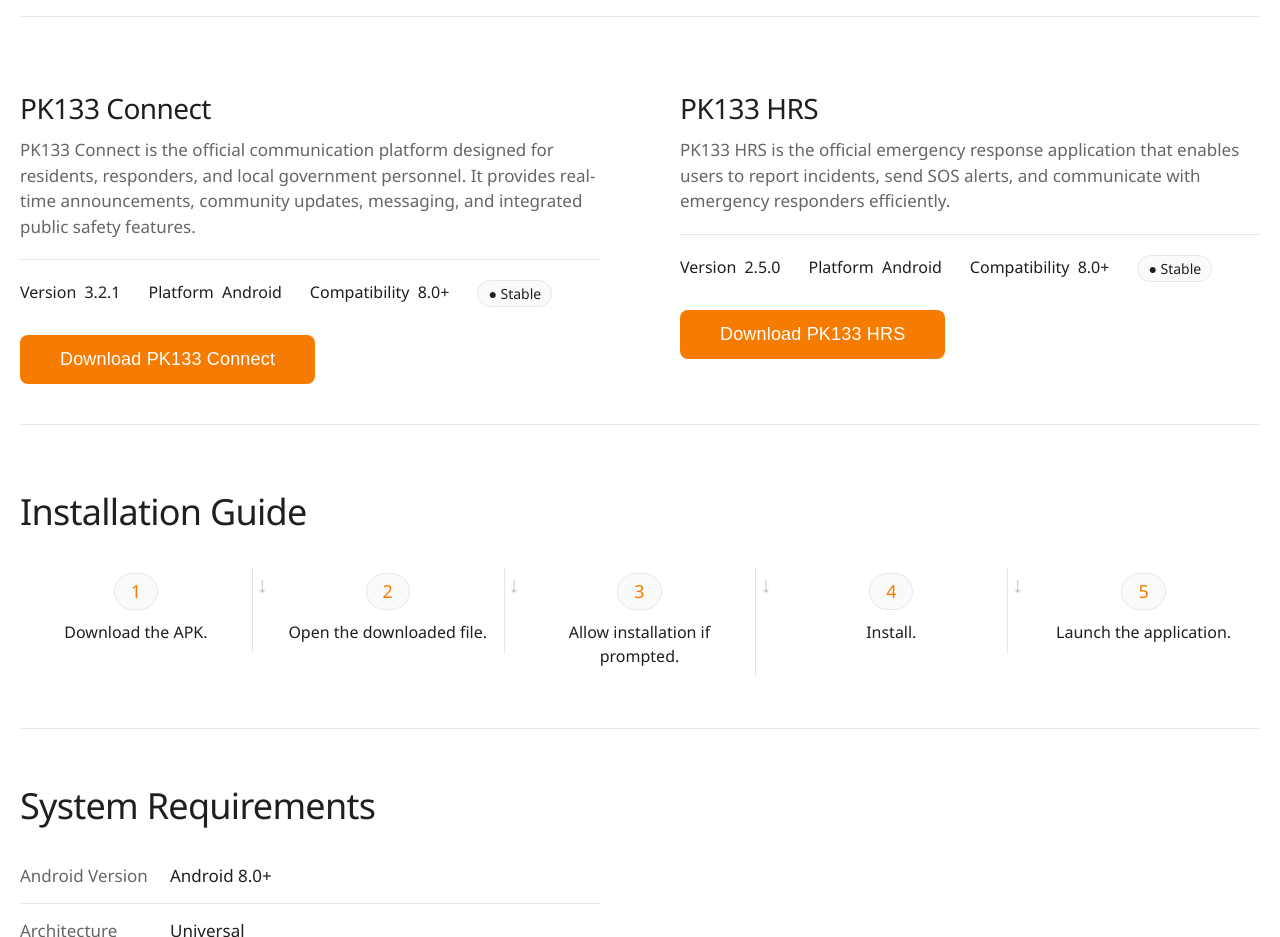
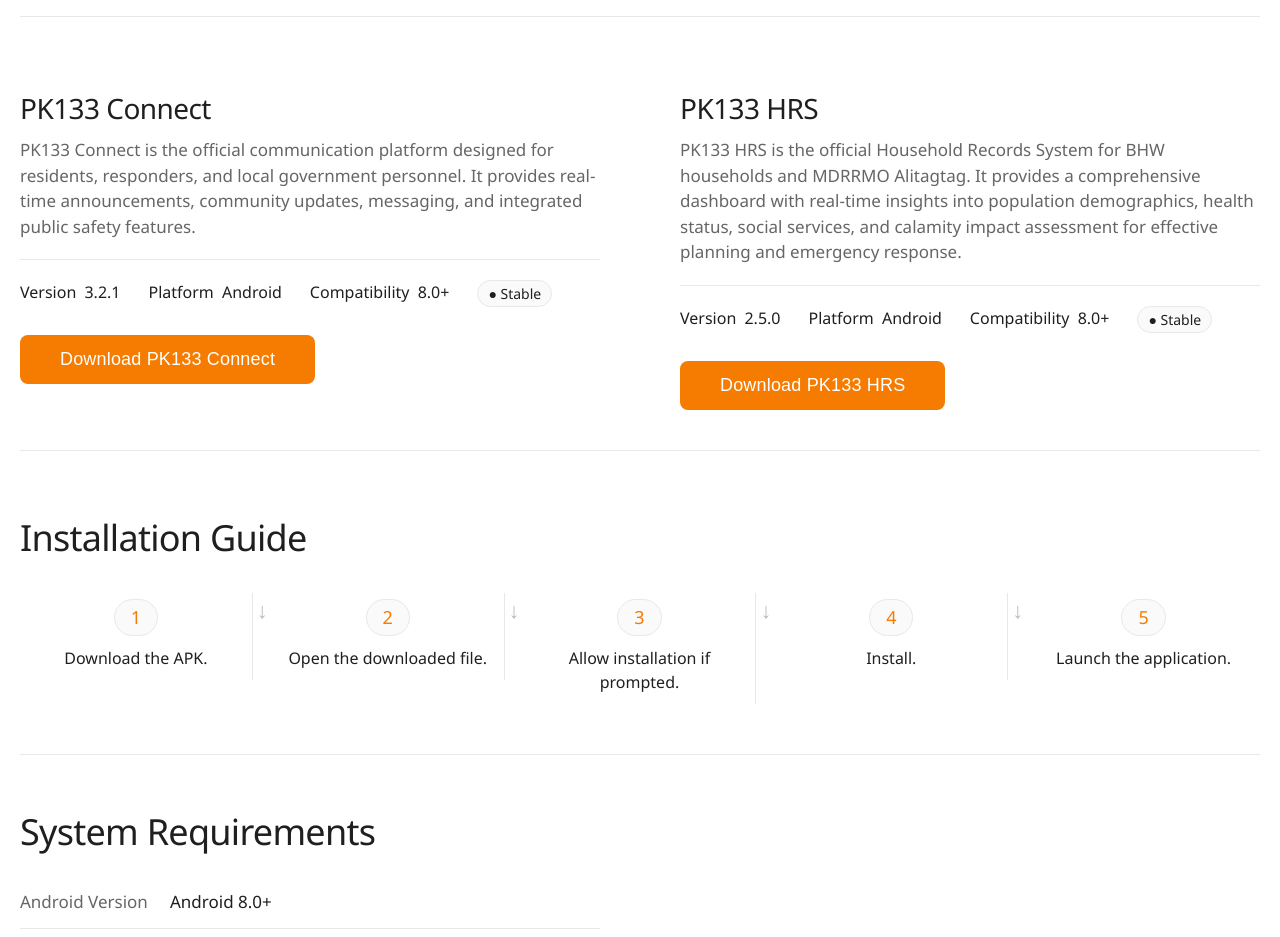
Before and after one commit to purok133-download/pk133-download, a plain HTML site: page index.html in a window 1280 px wide. Shown: the part 840-1777 px from the top of the page. Drawn offline with Linux system fonts and the light colour scheme.

Commit message:
Update index.html

```diff
--- a/index.html
+++ b/index.html
@@ -5,7 +5,6 @@
   <meta name="viewport" content="width=device-width, initial-scale=1.0, maximum-scale=1.5">
   <title>PK133 · official download</title>
   <style>
-    /* ---------- reset & base ---------- */
     * {
       margin: 0;
       padding: 0;
@@ -26,7 +25,6 @@
       padding: 0 32px;
     }
 
-    /* ---------- typography ---------- */
     h1, h2, h3 {
       font-weight: 500;
       letter-spacing: -0.02em;
@@ -66,7 +64,6 @@
       color: #666666;
     }
 
-    /* ---------- buttons ---------- */
     .btn {
       display: inline-block;
       background: #F57C00;
@@ -131,7 +128,6 @@
       color: #F57C00;
     }
 
-    /* ---------- navbar ---------- */
     .navbar {
       display: flex;
       justify-content: space-between;
@@ -177,7 +173,6 @@
       padding: 10px 28px;
     }
 
-    /* ---------- hero ---------- */
     .hero {
       text-align: center;
       padding: 60px 0 20px;
@@ -207,7 +202,6 @@
       letter-spacing: 0.02em;
     }
 
-    /* ---------- screenshots ---------- */
     .screenshot-showcase {
       display: flex;
       justify-content: center;
@@ -239,7 +233,6 @@
       margin-top: 20px;
     }
 
-    /* ---------- applications section ---------- */
     .apps-section {
       padding: 70px 0 40px;
       border-top: 1px solid #E8E8E8;
@@ -303,7 +296,6 @@
       margin-top: 4px;
     }
 
-    /* ---------- installation steps ---------- */
     .steps-section {
       padding: 60px 0 50px;
       border-top: 1px solid #E8E8E8;
@@ -353,7 +345,6 @@
       padding: 0 4px;
     }
 
-    /* ---------- system requirements ---------- */
     .sys-section {
       padding: 50px 0 50px;
       border-top: 1px solid #E8E8E8;
@@ -387,7 +378,6 @@
       font-weight: 450;
     }
 
-    /* ---------- important notice ---------- */
     .notice {
       background: #FFF4E8;
       padding: 48px 0;
@@ -408,7 +398,6 @@
       margin-top: 6px;
     }
 
-    /* ---------- footer ---------- */
     .footer {
       padding: 44px 0 36px;
       border-top: 1px solid #E8E8E8;
@@ -433,7 +422,6 @@
       font-size: 15px;
     }
 
-    /* ---------- responsive ---------- */
     @media (max-width: 900px) {
       .container {
         padding: 0 24px;
@@ -543,7 +531,6 @@
   </style>
 </head>
 <body>
-  <!-- navigation -->
   <header class="container">
     <nav class="navbar">
       <div class="logo">PK<span>133</span></div>
@@ -557,7 +544,6 @@
   </header>
 
   <main>
-    <!-- hero -->
     <section class="container hero">
       <h1>Download PK133<br>Applications</h1>
       <p>Access the official PK133 mobile applications for communication and emergency response. Download the latest version securely and quickly.</p>
@@ -568,16 +554,13 @@
       <div class="hero-sub">Official Android APK Downloads</div>
     </section>
 
-    <!-- screenshot showcase -->
     <div class="container screenshot-showcase">
       <img class="screenshot-connect" src="https://res.cloudinary.com/djbmocday/image/upload/v1783266086/Untitled_design_qteldf.png" alt="PK133 Connect screenshot">
       <img class="screenshot-hrs" src="https://res.cloudinary.com/djbmocday/image/upload/v1783266080/Untitled_design_1_lgnrcr.png" alt="PK133 HRS screenshot">
     </div>
 
-    <!-- applications two columns -->
     <section class="container apps-section">
       <div class="apps-grid">
-        <!-- left: connect -->
         <div class="app-col">
           <h3>PK133 Connect</h3>
           <p class="desc">PK133 Connect is the official communication platform designed for residents, responders, and local government personnel. It provides real-time announcements, community updates, messaging, and integrated public safety features.</p>
@@ -589,10 +572,9 @@
           </div>
           <button class="btn" onclick="downloadConnect()">Download PK133 Connect</button>
         </div>
-        <!-- right: hrs -->
         <div class="app-col">
           <h3>PK133 HRS</h3>
-          <p class="desc">PK133 HRS is the official emergency response application that enables users to report incidents, send SOS alerts, and communicate with emergency responders efficiently.</p>
+          <p class="desc">PK133 HRS is the official Household Records System for BHW households and MDRRMO Alitagtag. It provides a comprehensive dashboard with real-time insights into population demographics, health status, social services, and calamity impact assessment for effective planning and emergency response.</p>
           <div class="app-meta">
             <span><strong>Version</strong> 2.5.0</span>
             <span><strong>Platform</strong> Android</span>
@@ -604,7 +586,6 @@
       </div>
     </section>
 
-    <!-- installation guide -->
     <section class="container steps-section">
       <h2>Installation Guide</h2>
       <div class="steps-row">
@@ -620,7 +601,6 @@
       </div>
     </section>
 
-    <!-- system requirements -->
     <section class="container sys-section">
       <h2>System Requirements</h2>
       <table class="sys-table">
@@ -632,7 +612,6 @@
       </table>
     </section>
 
-    <!-- important notice -->
     <section class="notice">
       <div class="container">
         <h2>Important Notice</h2>
@@ -641,7 +620,6 @@
     </section>
   </main>
 
-  <!-- footer -->
   <footer class="container footer">
     <div class="footer-brand">PK<span>133</span> <span style="font-weight:400;color:#666;font-size:16px;margin-left:8px;">Official Application Download Portal</span></div>
     <div class="footer-copy">© 2026 PK133. All rights reserved.</div>
```
